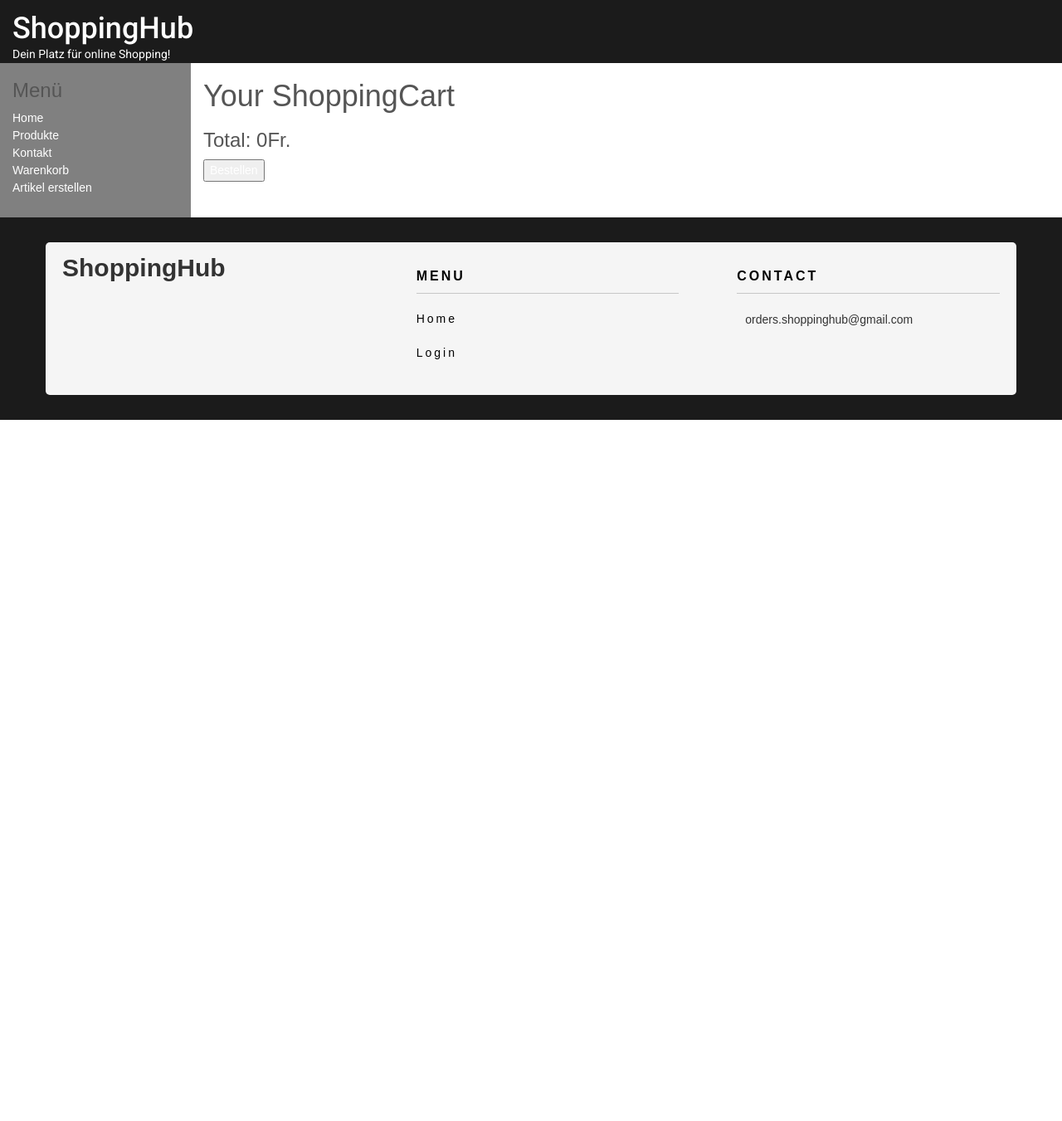
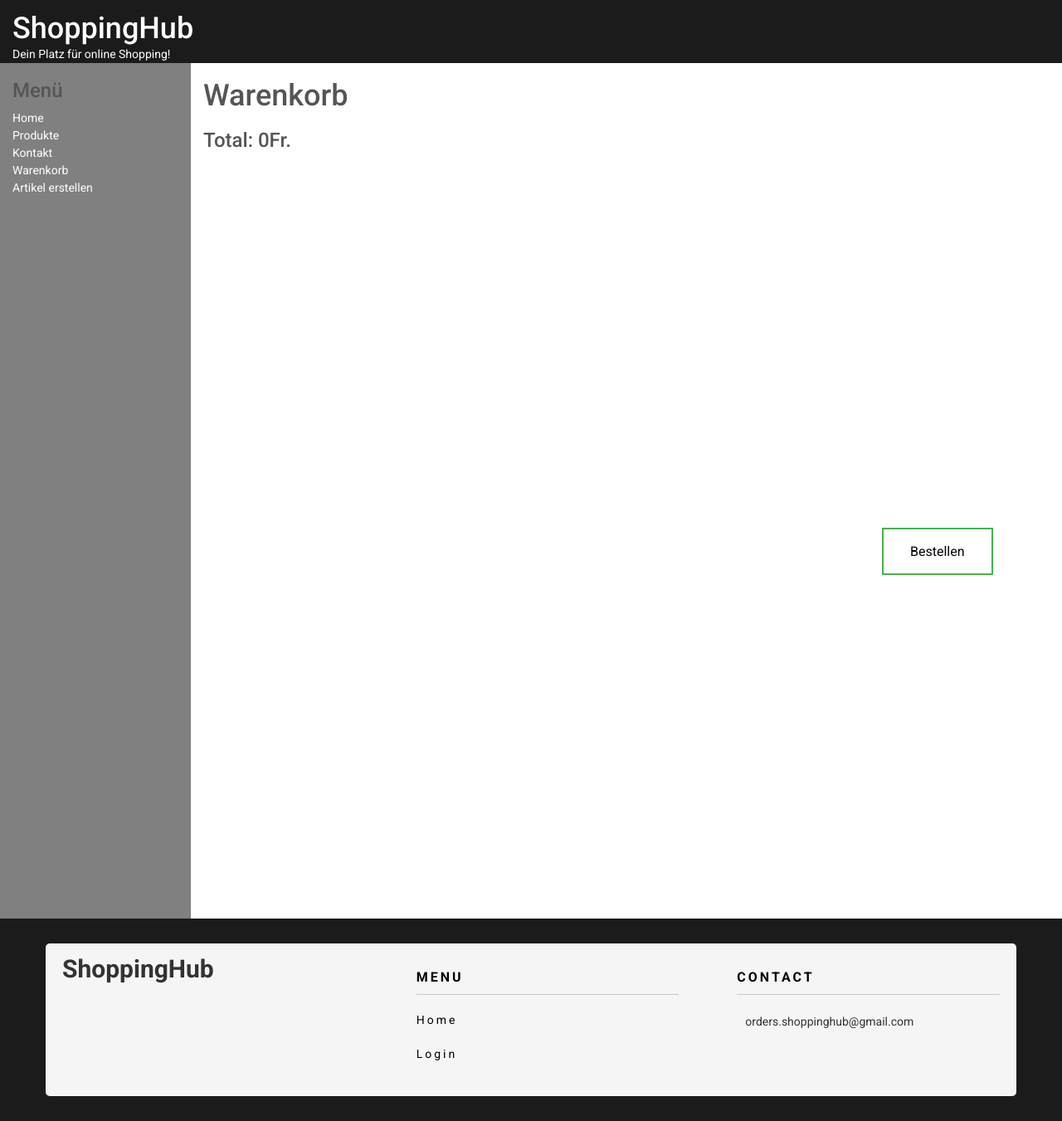
Before and after one commit to ElioThalmannCode/ShoppingHub, a Django app: page /shoppingcart/ in a window 1280 px wide. Shown: the whole page at 83% size. Before the commit the page ends 506 px from the top, so only its background shows below. Run offline with Django 3.2, Linux system fonts and the light colour scheme; some libraries are stand-ins or nearby versions.

Commit message:
Designverbesserungen

```diff
--- a/pages/views.py
+++ b/pages/views.py
@@ -5,7 +5,6 @@ from django.core.mail import send_mail
 # Create your views here.
 def home_view(request, *args, **kwargs):
     products =  Product.objects.all()
-    print(products)
     return render(request, "home.html",  {"products": products})
 def contact_view(request, *args, **kwargs):
     return render(request, "contact.html")
@@ -33,7 +32,6 @@ def add(request, num, *args, **kwargs):
 def shoppingcart(request, *args, **kwargs):
     scart = []
     total_price = 0
-    #print(request.session.get("cart", [ ]))
     for id in request.session.get("cart", [ ]):
         product  = Product.objects.get(id=id)
         total_price += product.price
--- a/templates/base.html
+++ b/templates/base.html
@@ -12,7 +12,7 @@
 			body {
 				margin:0;
 				padding:0;
-				font-family: Sans-Serif;
+				font-family: Roboto;
 				line-height: 1.5em;
 			}
 
@@ -25,6 +25,12 @@
 				margin: 0;
 				padding-top: 15px;
 				color: white;
+				font-family: Roboto;
+			}
+			h1 {
+				font-family: Roboto;
+			}
+			h2 {
 				font-family: Roboto;
 			}
 
@@ -110,6 +116,11 @@
 			div.desc {
 			  padding: 15px;
 			  text-align: center;
+			}
+			div.order_now{
+				margin-bottom: 400px;
+				margin-left: 80%;
+				margin-top: 450px;
 			}
 
 			* {
@@ -251,7 +262,59 @@
 			a {
 				color: white;
 			}
+			.button {
+			  background-color: #4CAF50; /* Green */
+			  border: none;
+			  color: white;
+			  padding: 16px 32px;
+			  text-align: center;
+			  text-decoration: none;
+			  display: inline-block;
+			  font-size: 16px;
+			  margin: 4px 2px;
+			  -webkit-transition-duration: 0.4s; /* Safari */
+			  transition-duration: 0.4s;
+			  cursor: pointer;
+			}
 
+			.button1 {
+			  background-color: white;
+			  color: black;
+			  border: 2px solid #4CAF50;
+			}
+
+			.button1:hover {
+			  background-color: #4CAF50;
+			  color: white;
+			}
+
+
+			.delete_button {
+			  background-color: red; /* Green */
+			  border: none;
+			  color: white;
+			  padding: 6px 12px;
+			  text-align: center;
+			  text-decoration: none;
+			  display: inline-block;
+			  font-size: 12px;
+			  margin: 4px 2px;
+			  -webkit-transition-duration: 0.4s; /* Safari */
+			  transition-duration: 0.4s;
+			  cursor: pointer;
+			}
+
+			.delete_button1 {
+			  background-color: white;
+			  color: black;
+			  background-color: red;
+			}
+
+			.delete_button1:hover {
+			  color: black;
+			  border: 2px solid red;
+			  background-color: white;
+			}
 
 		</style>
 
--- a/templates/shoppingcart.html
+++ b/templates/shoppingcart.html
@@ -1,7 +1,7 @@
 {% extends "base.html" %}
 {% block content %}
 <div>
-<h1>Your ShoppingCart</h1>
+<h1>Warenkorb</h1>
 <h3>Total: {{ total_price }}Fr.</h3>
 {% for item in shopping_cart %}
 <div class="responsive">
@@ -11,10 +11,13 @@
     </a>
     <div class="desc">{{ item.title }}
       {{ item.price }}Fr.
-      <a href="http://127.0.0.1:8000/product/delete/{{ item.id }}/"><button>Entfernen</button></a>
+      <a href="http://127.0.0.1:8000/product/delete/{{ item.id }}/"><button class="delete_button delete_button1">aus Warenkorb entfernen</button></a>
 </div>
 </div>
   </div>
+
 {% endfor %}
-<a href="http://127.0.0.1:8000/email/"><button>Bestellen</button></a>
+<div class="order_now">
+  <a href="http://127.0.0.1:8000/email/"><button class="button button1">Bestellen</button></a>
+  </div>
 {% endblock content %}
```
